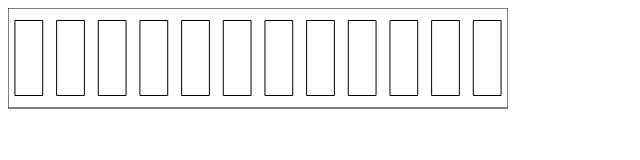
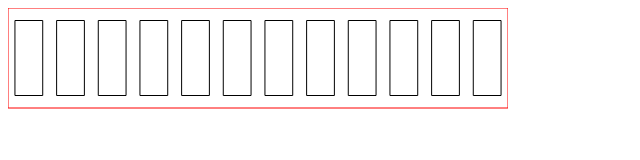
Before and after one commit to andrewsalveson/Facade2Windows, a plain HTML site: page index.html in a window 1280 px wide. Shown: the whole page, without its empty margins (0-640 px from the left). Drawn offline with Linux system fonts and the light colour scheme.

Commit message:
make wall red

```diff
--- a/index.html
+++ b/index.html
@@ -4,7 +4,7 @@
 </svg>
 <script>
 // functions to draw geometry as flat 2D
-function drawLine(line){
+function drawLine(line,options={}){
   line = Geom.scaleLine(line,10)
   var newLine = document.createElementNS('http://www.w3.org/2000/svg','line');
   newLine.setAttribute('id','line2');
@@ -12,12 +12,12 @@ function drawLine(line){
   newLine.setAttribute('y1',`${line[0][2]}`);
   newLine.setAttribute('x2',`${line[1][0]}`);
   newLine.setAttribute('y2',`${line[1][2]}`);
-  newLine.setAttribute("stroke", "black")
+  newLine.setAttribute("stroke", options.stroke || "black")
   document.getElementById("geometry").appendChild(newLine);
 }
-function drawRect(rec){
+function drawRect(rec,options={}){
   Geom.segmentsFromPoly(rec).map(line=>{
-    drawLine(line)
+    drawLine(line,options)
   })
 }
 
@@ -45,7 +45,7 @@ let floor2floor = 10
 let numWindows  = 12
 
 // draw the wall
-drawRect(Geom.xzRectangle(wallWidth,floor2floor))
+drawRect(Geom.xzRectangle(wallWidth,floor2floor),{stroke:"red"})
 
 // draw the windows
 f2w(wallWidth,floor2floor,0.5,numWindows,0.5).map(drawRect)
```
